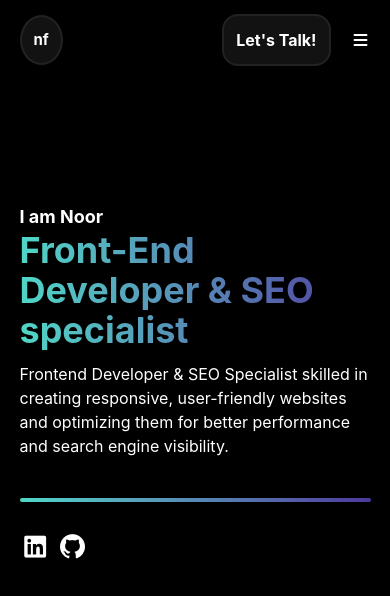
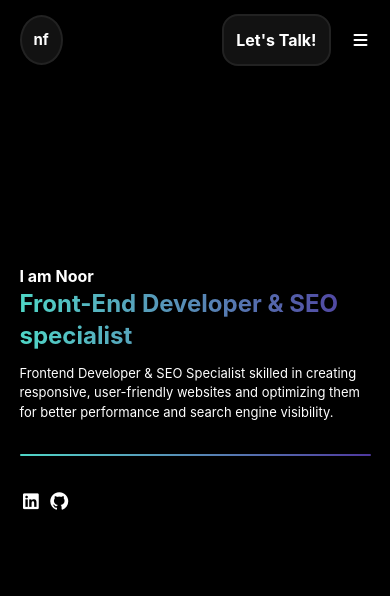
Before and after one commit to noorf-02/Front-End-Portfolio, a React (Vite) app: page / in a window 390 px wide. Shown: the top 596 px of the page. Built offline with nearby package versions, Linux system fonts and the light colour scheme.

Commit message:
fixed components

```diff
--- a/src/Pages/LandingPage.jsx
+++ b/src/Pages/LandingPage.jsx
@@ -1,10 +1,14 @@
 import React from 'react'
-import Hero from '../components/Shared/Hero'
+import Nav from '../components/Shared/Nav'
+import Hero from '../components/UI/Hero'
+import SectionServices from '../components/UI/SectionServices'
 
 export default function LandingPage() {
   return (
     <div>
+      <Nav />
       <Hero />
+      <SectionServices/>
     </div>
   )
 }
--- a/src/components/Shared/Hero.jsx
+++ b/src/components/Shared/Nav.jsx
@@ -73,19 +73,7 @@ export default function Hero() {
           </div>
         </nav>
 
-        <section className="hero h-[75vh] flex flex-col justify-center">
-          <p className="text-[18px] font-bold">I am Noor</p>
-          <h1 className="text-4xl font-bold bg-gradient-to-r from-[#4fd6c6] to-[#4e379e] bg-clip-text text-transparent">Front-End Developer & SEO specialist</h1>
-          <p className="pt-3 flex-wrap sm:flex-nowrap">Frontend Developer & SEO Specialist skilled in creating responsive, user-friendly websites and optimizing them for better performance and search engine visibility.</p>
 
-          <div className="mt-10 w-full lg:w-[800px] h-[4px] rounded-full bg-gradient-to-r from-[#4fd6c6]
-           to-[#4e379e] "/>
-
-          <div className="sm-icons flex gap-1.5 text-[18px] mt-8">
-                  <a href="https://www.linkedin.com/" target="_blank"><i class="fa-brands fa-linkedin cursor-pointer text-[25px] "></i></a>
-                  <a href="https://github.com/noorf-02" target="_blank"><i class="fa-brands fa-github cursor-pointer text-[25px] "></i></a>
-                </div>
-        </section>
 
 
 
--- /dev/null
+++ b/src/components/UI/Hero.jsx
@@ -0,0 +1,21 @@
+import React from 'react'
+
+export default function Hero() {
+  return (
+    <div className="w-[90%] mx-auto text-white py-3.5">
+      <section className="hero h-[70vh] flex flex-col justify-center">
+          <p className="sm:text-[18px] text-15px font-bold">I am Noor</p>
+          <h1 className="sm:text-4xl text-2xl font-bold bg-gradient-to-r from-[#4fd6c6] to-[#4e379e] bg-clip-text text-transparent">Front-End Developer & SEO specialist</h1>
+          <p className="pt-3 flex-wrap sm:flex-nowrap text-[13px] sm:text-[20px]">Frontend Developer & SEO Specialist skilled in creating responsive, user-friendly websites and optimizing them for better performance and search engine visibility.</p>
+
+          <div className="sm:mt-10 mt-8 w-full lg:w-[800px] sm:h-[4px] h-[2px] rounded-full bg-gradient-to-r from-[#4fd6c6]
+           to-[#4e379e] "/>
+
+          <div className="sm-icons flex gap-1.5 text-[18px] mt-8">
+                  <a href="https://www.linkedin.com/" target="_blank"><i class="fa-brands fa-linkedin cursor-pointer text-[18px] sm:text-[25px] "></i></a>
+                  <a href="https://github.com/noorf-02" target="_blank"><i class="fa-brands fa-github cursor-pointer text-[18px] sm:text-[25px] "></i></a>
+                </div>
+        </section>
+    </div>
+  )
+}
--- /dev/null
+++ b/src/components/UI/SectionServices.jsx
@@ -0,0 +1,9 @@
+import React from 'react'
+
+export default function SectionServices() {
+  return (
+    <div>
+      HI
+    </div>
+  )
+}
```
